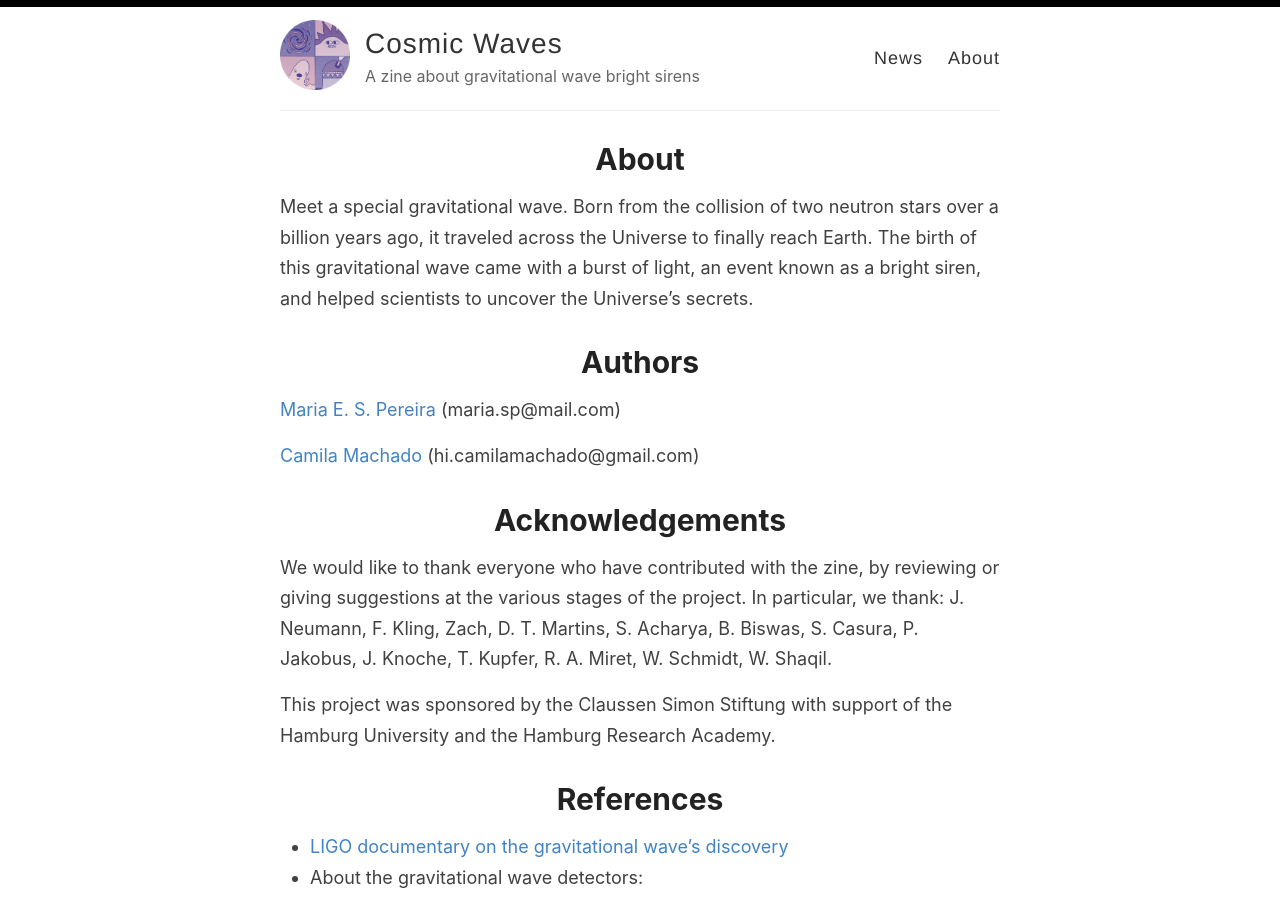
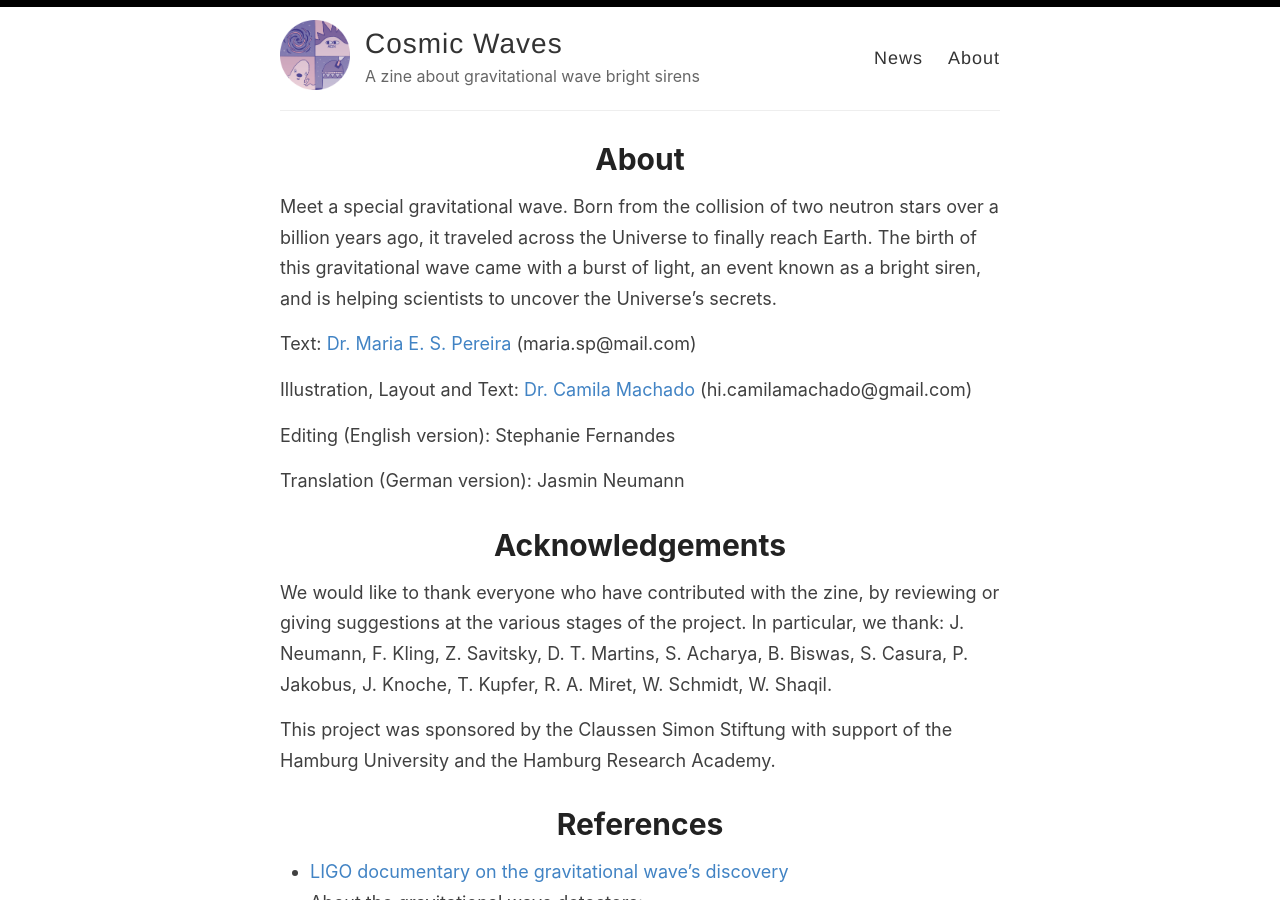
Before and after one commit to MariaElidaiana/cosmic-waves, a Jekyll site: the page built from _pages/about.md, in a window 1280 px wide and 900 px high. Built offline with Jekyll 4.4.1, drawn with Linux system fonts in a browser that asks for light colours.

Commit message:
Update about.md

```diff
--- a/_pages/about.md
+++ b/_pages/about.md
@@ -4,16 +4,18 @@ title: About
 permalink: /about/
 ---
 
-Meet a special gravitational wave. Born from the collision of two neutron stars over a billion years ago, it traveled across the Universe to finally reach Earth. The birth of this gravitational wave came with a burst of light, an event known as a bright siren, and helped scientists to uncover the Universe's secrets.
+Meet a special gravitational wave. Born from the collision of two neutron stars over a billion years ago, it traveled across the Universe to finally reach Earth. The birth of this gravitational wave came with a burst of light, an event known as a bright siren, and is helping scientists to uncover the Universe's secrets.
 
-# Authors
+Text: [Dr. Maria E. S. Pereira](https://mariaelidaiana.github.io/) (maria.sp@mail.com)
 
-[Maria E. S. Pereira](https://mariaelidaiana.github.io/) (maria.sp@mail.com)
+Illustration, Layout and Text: [Dr. Camila Machado](https://www.camilamachado.com/) (hi.camilamachado@gmail.com)
 
-[Camila Machado](https://www.camilamachado.com/) (hi.camilamachado@gmail.com)
+Editing (English version): Stephanie Fernandes
+
+Translation (German version): Jasmin Neumann
 
 # Acknowledgements
-We would like to thank everyone who have contributed with the zine, by reviewing or giving suggestions at the various stages of the project. In particular, we thank: J. Neumann, F. Kling, Zach, D. T. Martins, S. Acharya, B. Biswas, S. Casura, P. Jakobus, J. Knoche, T. Kupfer, R. A. Miret, W. Schmidt, W. Shaqil.
+We would like to thank everyone who have contributed with the zine, by reviewing or giving suggestions at the various stages of the project. In particular, we thank: J. Neumann, F. Kling, Z. Savitsky, D. T. Martins, S. Acharya, B. Biswas, S. Casura, P. Jakobus, J. Knoche, T. Kupfer, R. A. Miret, W. Schmidt, W. Shaqil.
 
 This project was sponsored by the Claussen Simon Stiftung with support of the Hamburg University and the Hamburg Research Academy.
 
```
